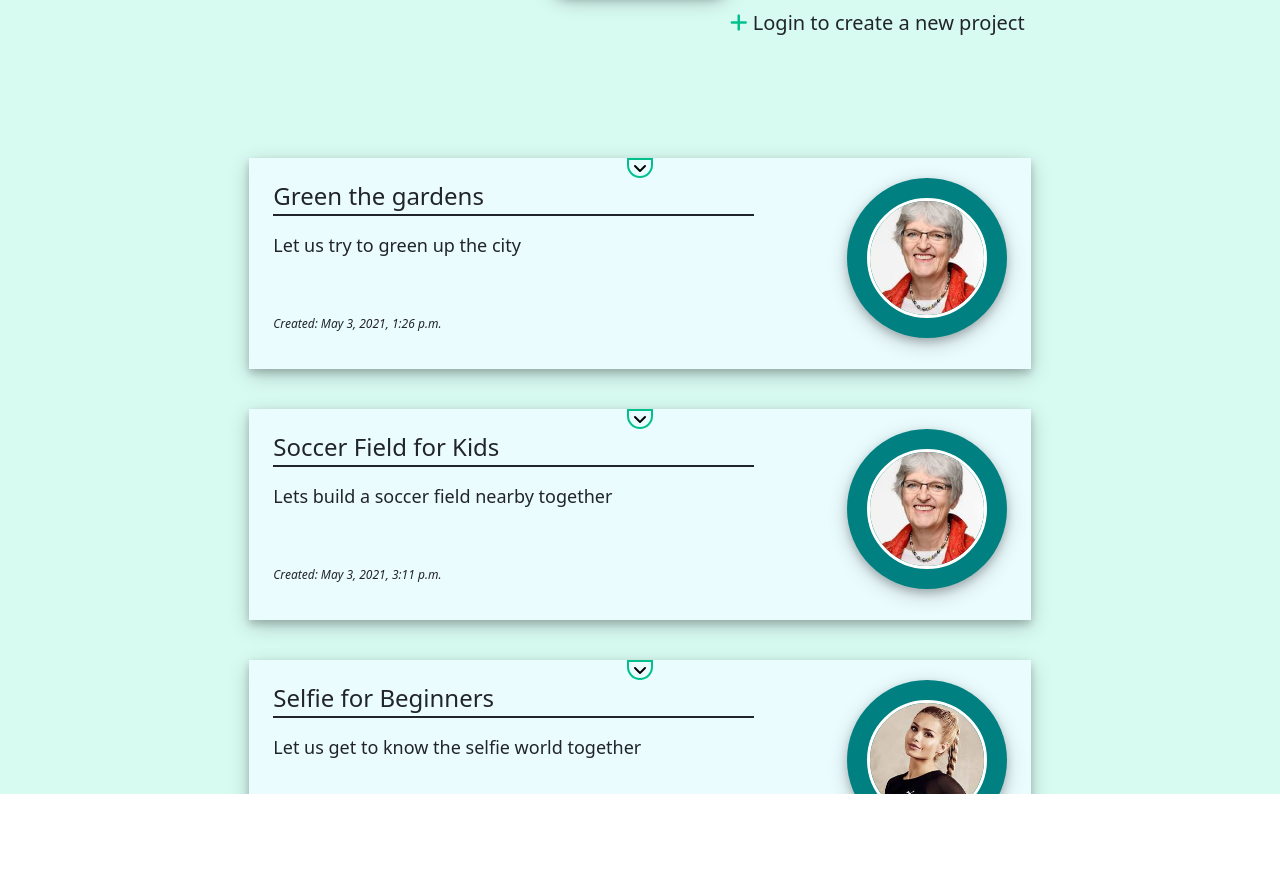
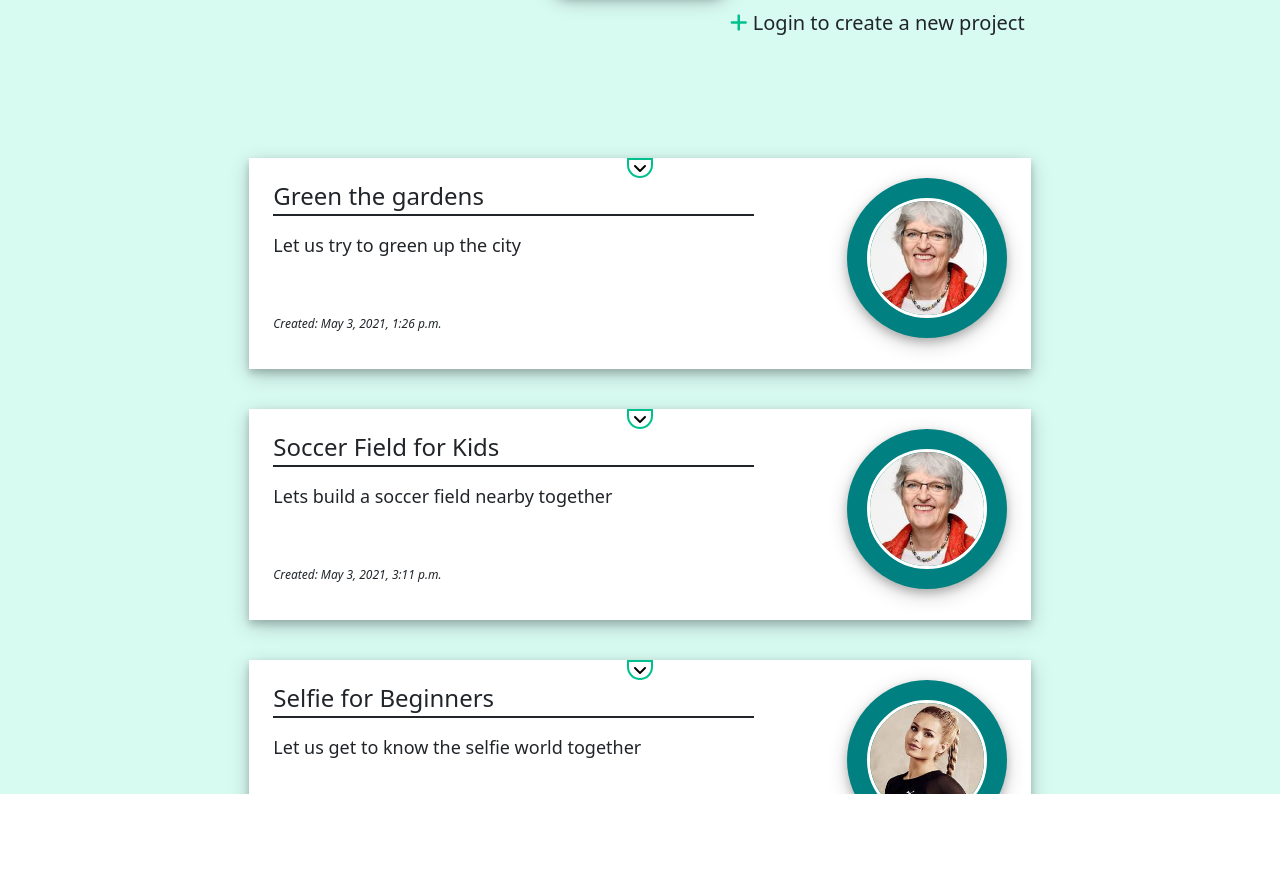
Before and after one commit to mille1992/project5, a Django app: template project5/yayberhood/templates/yayberhood/littleProjects.html in a window 1280 px wide. Shown: the part 382-1252 px from the top of the page. Run offline with Django 3.2, Linux system fonts and the light colour scheme; the template is opened without the code that fills it: values that come from a table or form of the project are taken from there, others are empty; data comes from the database, SQL or seed files in the repository; some libraries are stand-ins or nearby versions.

Commit message:
Change post box color to white

```diff
--- a/project5/yayberhood/static/yayberhood/css/littleProjects.css
+++ b/project5/yayberhood/static/yayberhood/css/littleProjects.css
@@ -1,14 +1,14 @@
 .littleProjects-outer-box{
     width: 100%;
     height: auto;
-    background-color: #EBFCFF;
+    background-color: white;
     margin-top: 40px;
     box-shadow: 0 4px 8px 0 rgba(0, 0, 0, 0.2), 0 6px 20px 0 rgba(0, 0, 0, 0.19);
 }
 .littleProjects-inner-box{
     width: 100%;
     height: auto;
-    background-color: #EBFCFF;
+    background-color: white;
     padding-bottom: 20px;
 }
 .littleProjects-projectTitle{
```
